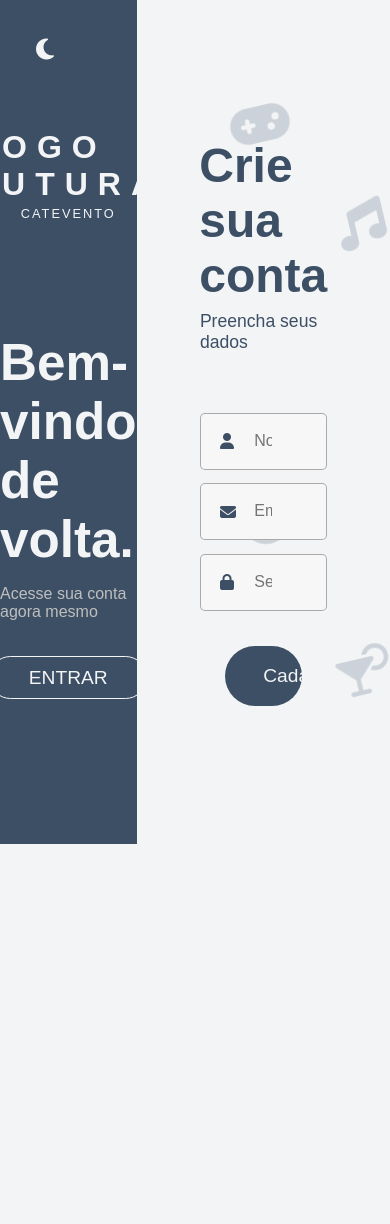
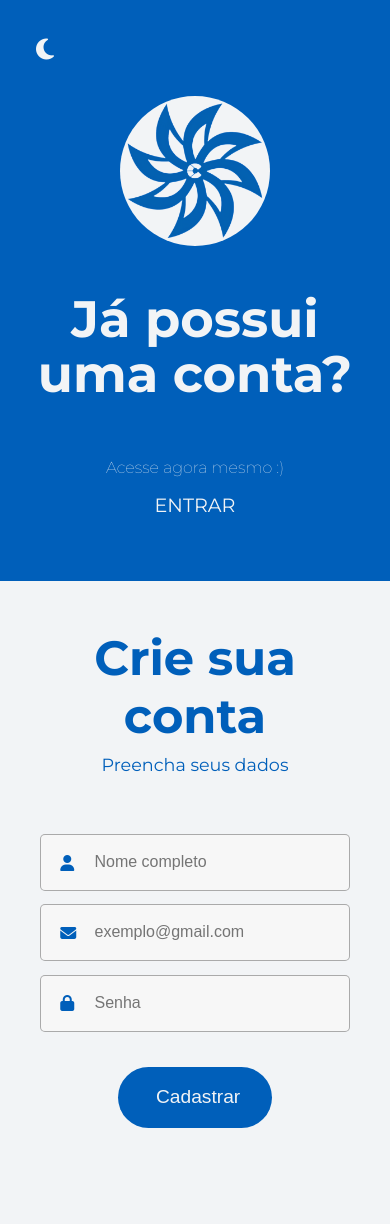
Before and after one commit to victoralsp/projeto-integrado, a PHP site: page /cadastro.html in a window 390 px wide. Before the commit the page ends 844 px from the top, so only its background shows below. Run offline with PHP 8.4, Linux system fonts and the light colour scheme; some libraries are stand-ins or nearby versions.

Commit message:
Responsivo

```diff
--- a/cadastro.html
+++ b/cadastro.html
@@ -3,9 +3,11 @@
 <head>
     <meta charset="UTF-8">
     <meta name="viewport" content="width=device-width, initial-scale=1.0">
-    <title>Cadastre-se</title>
+    <title>Catevento | Cadastro</title>
     <link rel="stylesheet" href="css/cadastro.css">
     <link rel="stylesheet" href="css/animacoes.css">
+    <link rel="stylesheet" href="css/media-query.css">
+    <link rel="shortcut icon" href="imagens/logo.png" type="image/png">
     <script src="https://kit.fontawesome.com/05ac79b2f0.js" crossorigin="anonymous"></script>
 </head>
 <body>
@@ -14,42 +16,35 @@
             <button id="btnDarkMode">
                 <i class="fa-solid fa-moon"></i>
             </button>
-            <div id="momentaneoLogo">
-                <p id="logo">Logo futura</p>
-                <p id="nomeProjeto">Catevento</p>
-            </div>
-            <h1 class="login-title">Bem-vindo</h1>
-            <h1 class="login-title">de volta.</h1>
-            <p id="login-paragrafo">Acesse sua conta agora mesmo</p>
+            <a href="#"><img src="imagens/logo.png" alt="logo catevento" id="logo" title="Voltar para a página principal."></a>
+            <h1 class="login-title">Já possui uma conta?</h1>
+            <p id="login-paragrafo">Acesse agora mesmo :)</p>
             <a href="#" id="btn-login">Entrar</a>
         </article>
         <article id="article-registrar">
-            <div id="icones-bg">
-                <i class="fa-solid fa-music" id="music"></i>
-                <i class="fa-solid fa-gamepad" id="control"></i>
-                <i class="fa-solid fa-futbol" id="ball"></i>
-                <i class="fa-solid fa-martini-glass-citrus" id="drink"></i>
-            </div>
-            <form id="form-login" method="">
+            <form action="Backcadastro.php" id="form-registro" method="POST">
                 <h2 id="subtitulo-login">Crie sua conta</h2>
                 <p id="paragrafo-login">Preencha seus dados</p>
                 <div id="input-nome">
                     <i class="fa-solid fa-user icones-input"></i>
-                    <input type="text" id="nome" required placeholder="Nome">
+                    <input type="text" name="nome" id="nome"  placeholder="Nome completo" required>
                 </div>
                 <div id="input-email">
                     <i class="fa-solid fa-envelope icones-input"></i>
-                    <input type="email" id="email" required placeholder="Email">
+                    <input type="email" name="Email" id="email"  placeholder="exemplo@gmail.com" required>
                 </div>
                 <div id="input-senha">
                     <i class="fa-solid fa-lock icones-input"></i>
-                    <input type="password" id="senha" required placeholder="Senha" minlength="6">
+                    <input type="password" name ="Senha" id="senha"  placeholder="Senha" minlength="6" autocomplete="on" required>
                 </div>
-                <button id="btn-registrar">Cadastrar</button>
+                <!-- <div id="input-senha">
+                    <i class="fa-solid fa-lock icones-input"></i>
+                    <input type="password" id="confirmar-senha"  placeholder="Confirme sua senha" minlength="6" autocomplete="on" required>
+                </div> -->
+                <button type="submit" id="btn-registrar">Cadastrar</button>
             </form>
         </article>
     </main>
-
     <script src="js/dark-mode.js"></script>
 </body>
 </html>
--- a/css/cadastro.css
+++ b/css/cadastro.css
@@ -1,3 +1,5 @@
+@import url('https://fonts.googleapis.com/css2?family=Bebas+Neue&family=Montserrat:ital,wght@0,100..900;1,100..900&display=swap');
+
 * {
     margin: 0;
     padding: 0;
@@ -5,18 +7,16 @@
 }
 
 :root {
-    --cor-principal: #3d4f65; /* Alterar quando decidirmos */
-    --cor-dark-bg: #191d2e;
-    --cor-icone-bg: #3d4f6534;
-    --cor-icone-bg-dark: #272d46;
-    --cor-branca: #f2f4f6; /* Alterar quando decidirmos */
-    --fonte: Arial, sans-serif; /* Alterar quando decidirmos */
-    --cor-cinza: #bebebe; /* achar cinza claro */
-    --cor-bg-input: rgb(247, 247, 247); /* Alterar quando decidirmos */
+    --cor-principal: #005fba;
+    --cor-dark-bg: #141414;
+    --cor-branca: #f2f4f6;
+    --cor-cinza: #bebebe;
+    --cor-bg-input: rgb(247, 247, 247);
+    --fonte-principal: "Montserrat", sans-serif;
 }
 
 body {
-    font-family: var(--fonte);
+    font-family: var(--fonte-principal);
 }
 
 #main {
@@ -48,36 +48,26 @@ body {
     flex-direction: column;
     align-items: center;
     justify-content: center;
-}
-
-#momentaneoLogo {
-    margin-bottom: 7em;
+    text-align: center;
 }
 
 #logo {
-    font-size: 2em;
-    text-transform: uppercase;
-    padding: .1em;
-    letter-spacing: 10px;
-    font-weight: bolder;
-}
-
-#nomeProjeto {
-    text-transform: uppercase;
-    text-align: center;
-    font-size: .8em;
-    letter-spacing: 2px;
+    width: 150px;
+    background-color: var(--cor-branca);
+    border-radius: 50%;
 }
 
 .login-title {
     font-size: 3.2em;
     font-weight: bold;
+    line-height: 55px;
+    margin: .8em 0;
 }
 
 #login-paragrafo {
     font-weight: lighter;
     margin: 1em 0;
-    color: var(--cor-cinza);
+    color: var(--cor-branca);
 }
 
 #btn-login {
@@ -85,15 +75,25 @@ body {
     text-decoration: none;
     font-size: 1.2em;
     text-transform: uppercase;
-    border: 1px solid var(--cor-branca);
-    padding: .5em 2em;
-    border-radius: 100px;
-    margin: 1em 0;
+    position: relative;
+}
+
+#btn-login::after {
+    content: '';
+    position: absolute;
+    height: 2px;
+    width: 0px;
+    left: 50%;
+    transform: translateX(-50%) translateY(26px);
+    background-color: var(--cor-branca);
+    transition: .5s ease;
+}
+
+#btn-login:hover::after {
+    width: 75px;
 }
 
 #btn-login:hover {
-    background-color: var(--cor-branca);
-    color: var(--cor-principal);
     transition: 1s;
 }
 
@@ -103,85 +103,9 @@ body {
     justify-content: center;
     align-items: center;
     background-color: var(--cor-branca);
-    position: relative;
 }
 
-#icones-bg {
-    color: #3d4f6534;
-    font-size: 3em;
-}
-
-#music {
-    position: absolute;
-    top: 200px;
-    left: 200px;
-    animation: moving 4s infinite alternate;
-    transition: 1s;
-}
-#music:hover {
-    rotate: 360deg;
-    translate: 40px -50px;
-}
-
-#ball {
-    position: absolute;
-    bottom: 300px;
-    right: 100px;
-    animation: moving 4s infinite alternate;
-    transition: 1s;
-}
-#ball:hover {
-    rotate: 360deg;
-    translate: -40px -50px;
-}
-
-#mic {
-    position: absolute;
-    top: 200px;
-    left: 200px;
-    animation: moving 4s infinite alternate;
-}
-#mic:hover {
-    rotate: 360deg;
-    translate: -40px -50px;
-}
-
-#drink {
-    position: absolute;
-    bottom: 150px;
-    left: 200px;
-    animation: moving 4s infinite alternate;
-    transition: 1s;
-}
-#drink:hover {
-    scale: 1.3;
-    translate: 0 30px;
-}
-
-#control {
-    position: absolute;
-    top: 100px;
-    right: 100px;
-    animation: moving 4s infinite alternate;
-    transition: 1s;
-}
-#control:hover {
-    scale: 1.4;
-}
-
-@keyframes moving {
-    0% {
-        transform: rotate(15deg);
-      }
-      50% {
-        transform: rotate(-15deg);
-      }
-      100% {
-        transform: rotate(15deg);
-      }
-    }
-
-#form-login {
+#form-registro {
     display: flex;
     flex-direction: column;
     width: 50%;
@@ -221,7 +145,7 @@ body {
     color: var(--cor-principal);
 }
 
-#form-login input {
+#form-registro input {
     padding: 1.5em 4em;
     background-color: var(--cor-bg-input);
     border: none;
@@ -229,9 +153,13 @@ body {
     border-radius: 5px;
     border: 1px solid rgba(0, 0, 0, 0.315);
     width: 100%;
+    outline: none;
+}
+#form-registro input:focus {
+    border-bottom: 2px solid var(--cor-principal);
 }
 
-#form-login input::placeholder {
+#form-registro input::placeholder {
     font-size: 1.2em;
 }
 
@@ -245,9 +173,9 @@ body {
     cursor: pointer;
     font-size: 1.2em;
     border: none;
+    transition: .5s;
 }
 
 #btn-registrar:hover {
-    background-color: #25303d;
-    transition: .5s;
+    background-color: #15325e !important;
 }
--- /dev/null
+++ b/css/media-query.css
@@ -0,0 +1,64 @@
+@media only screen and (max-width: 480px) {
+    #subtitulo-login {
+        text-align: center;
+    }
+    main {
+        flex-direction: column;
+    }
+    #article-login, #article-registrar {
+        width: 100%;
+    }
+    #article-login {
+        height: fit-content;
+        padding: 6em 2em 4em 2em;
+    }
+    #article-registrar {
+        padding: 3em 2em 6em 2em;
+    }
+    #form-registro {
+        width: 95%;
+    }
+}
+@media only screen and (min-width: 481px) and (max-width: 600px) {
+    main {
+        flex-direction: column;
+    }
+    #article-login, #article-registrar {
+        width: 100%;
+    }
+    #article-login {
+        height: fit-content;
+        padding: 3em 2em;
+    }
+    #article-registrar {
+        padding: 3em 0;
+    }
+    #form-registro {
+        width: 75%;
+    }
+}
+
+@media only screen and (min-width: 601px) and (max-width: 1200px) {
+    main {
+    flex-direction: column;
+    }
+    #article-login, #article-registrar {
+        width: 100%;
+    }
+    #article-login {
+        height: fit-content;
+        padding: 3em 2em;
+    }
+    #article-registrar {
+        padding: 3em 0;
+    }
+    #form-registro {
+        width: 75%;
+    }
+}
+
+@media only screen and (min-width: 1650px) {
+    .login-title {
+        max-width: 462px;
+    }
+}
--- a/js/dark-mode.js
+++ b/js/dark-mode.js
@@ -11,11 +11,10 @@ btnDarkMode.addEventListener('click', () => {
     if (color) {
         articleRegistrar.style.backgroundColor = 'var(--cor-dark-bg)'
         articleRegistrar.style.color = 'var(--cor-branca)'
-        btnRegistrar.style.backgroundColor = 'var(--cor-branca)'
-        btnRegistrar.style.color = 'var(--cor-principal)'
+        btnRegistrar.style.backgroundColor = 'var(--cor-principal)'
+        btnRegistrar.style.color = 'var(--cor-branca)'
         subtituloLogin.style.color = 'var(--cor-branca)'
         paragrafoLogin.style.color = 'var(--cor-branca)'
-        iconesBg.style.color = 'var(--cor-icone-bg-dark)'
         btnDarkMode.innerHTML = '<i class="fa-solid fa-sun"></i>'
     } else {
         articleRegistrar.style.backgroundColor = 'var(--cor-branca)'
@@ -24,7 +23,6 @@ btnDarkMode.addEventListener('click', () => {
         btnRegistrar.style.color = 'var(--cor-branca)'
         subtituloLogin.style.color = 'var(--cor-principal)'
         paragrafoLogin.style.color = 'var(--cor-principal)'
-        iconesBg.style.color = 'var(--cor-icone-bg)'
         btnDarkMode.innerHTML = '<i class="fa-solid fa-moon"></i>'
     }
     color = !color
```
Also changed, not shown: Backcadastro.PHP (added, +12 -0 lines), conexao.php (added, +12 -0 lines), imagens/logo.png (added), imagens/nome-logo.png (added), js/cadastro.js (added).
